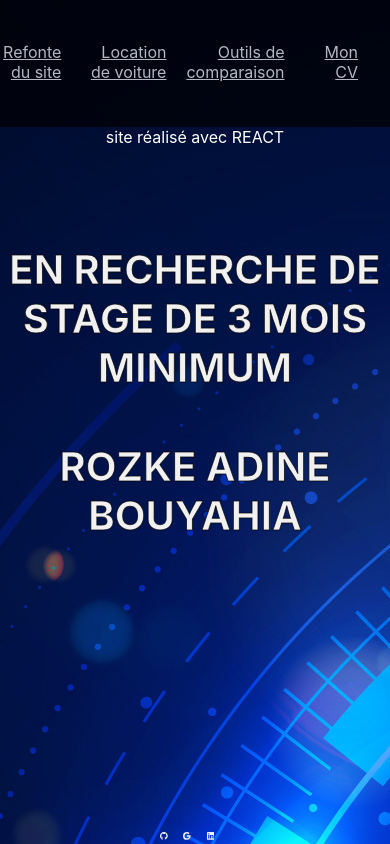
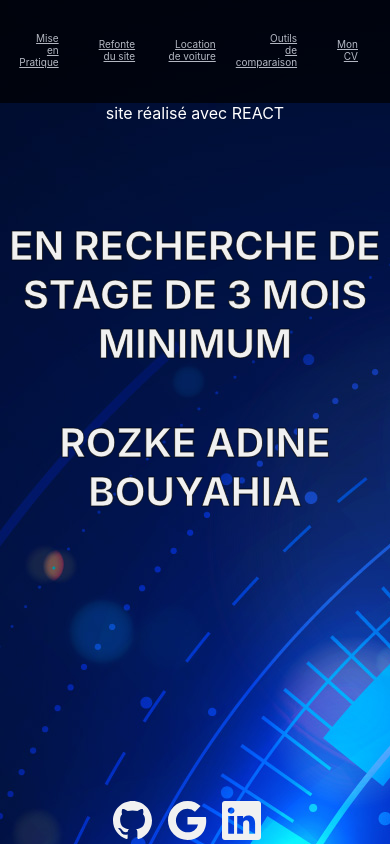
Before and after one commit to RozkeAdine/portfolio_react, a React (Create React App) app in the folder portfolio/: page / in a window 390 px wide. Built offline with nearby package versions, Linux system fonts and the light colour scheme.

Commit message:
mobile setting

```diff
--- a/portfolio/src/index.js
+++ b/portfolio/src/index.js
@@ -4,7 +4,6 @@
 import App from './components/App';
 import reportWebVitals from './reportWebVitals';
 import { BrowserRouter } from 'react-router-dom';
-import BackgroundVideo from './components/BackgroundVideo';
 
 
 const root = ReactDOM.createRoot(document.getElementById('root'));
--- a/portfolio/src/styles/Banner.css
+++ b/portfolio/src/styles/Banner.css
@@ -18,3 +18,9 @@
 .pra-banner a:hover {
     color: yellow;
 }
+
+@media (max-width:600px) {
+.pra-banner a{
+	font-size: 10px;
+	}
+	}
--- a/portfolio/src/styles/index.css
+++ b/portfolio/src/styles/index.css
@@ -21,3 +21,17 @@
   font-family: source-code-pro, Menlo, Monaco, Consolas, 'Courier New',
     monospace;
 }
+
+@media (max-width:800px) {
+  p{
+    margin:0;
+    padding-bottom:20%;
+  }
+  .pra-footer svg{
+    width: 10%;
+    height:auto;
+    margin-right: 2%;
+    padding-right: 2%;
+    color:#f1f1f1;
+  }
+}
```
Also changed, not shown: portfolio/public/logo192.png (deleted), portfolio/public/logo512.png (deleted).
